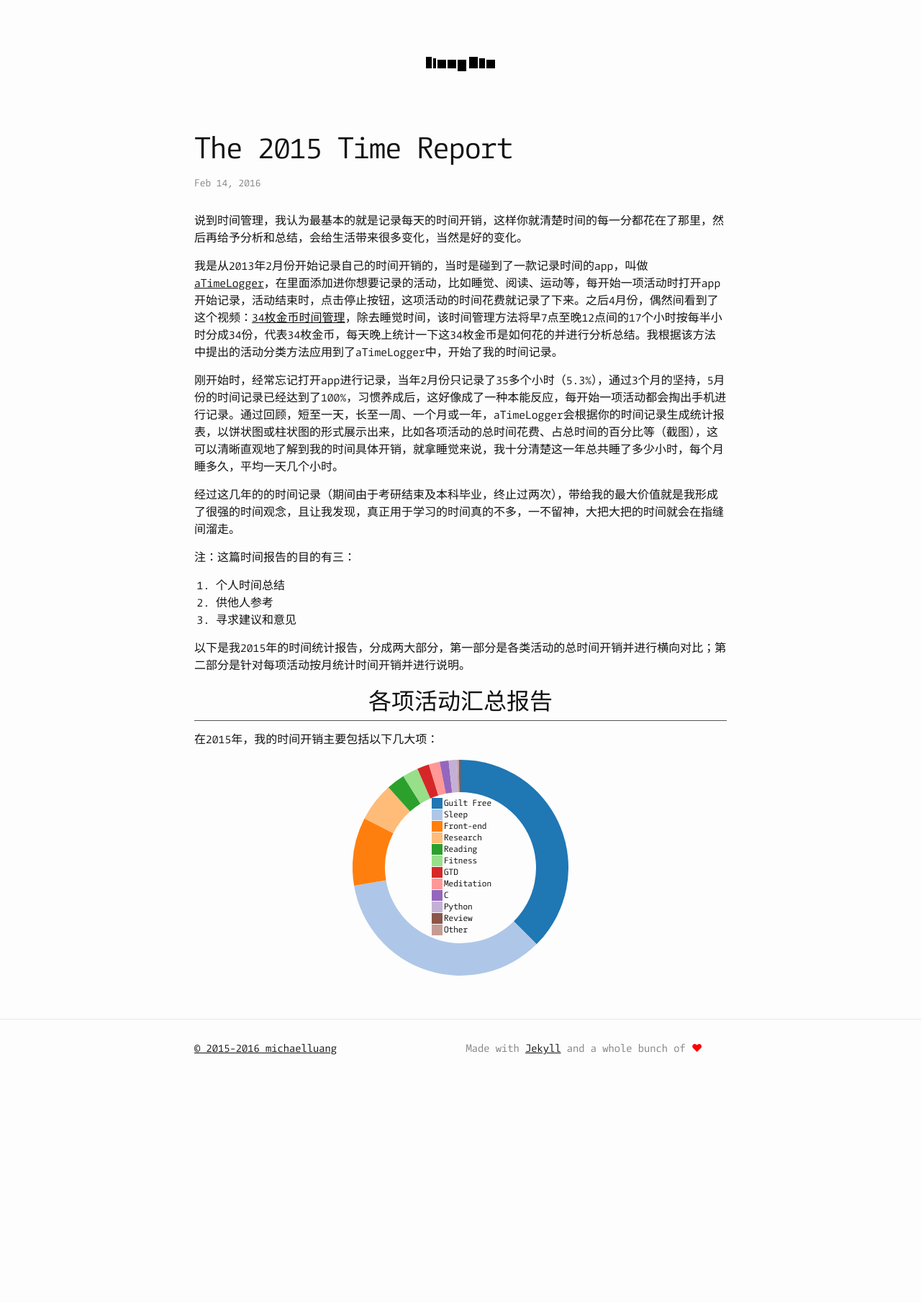
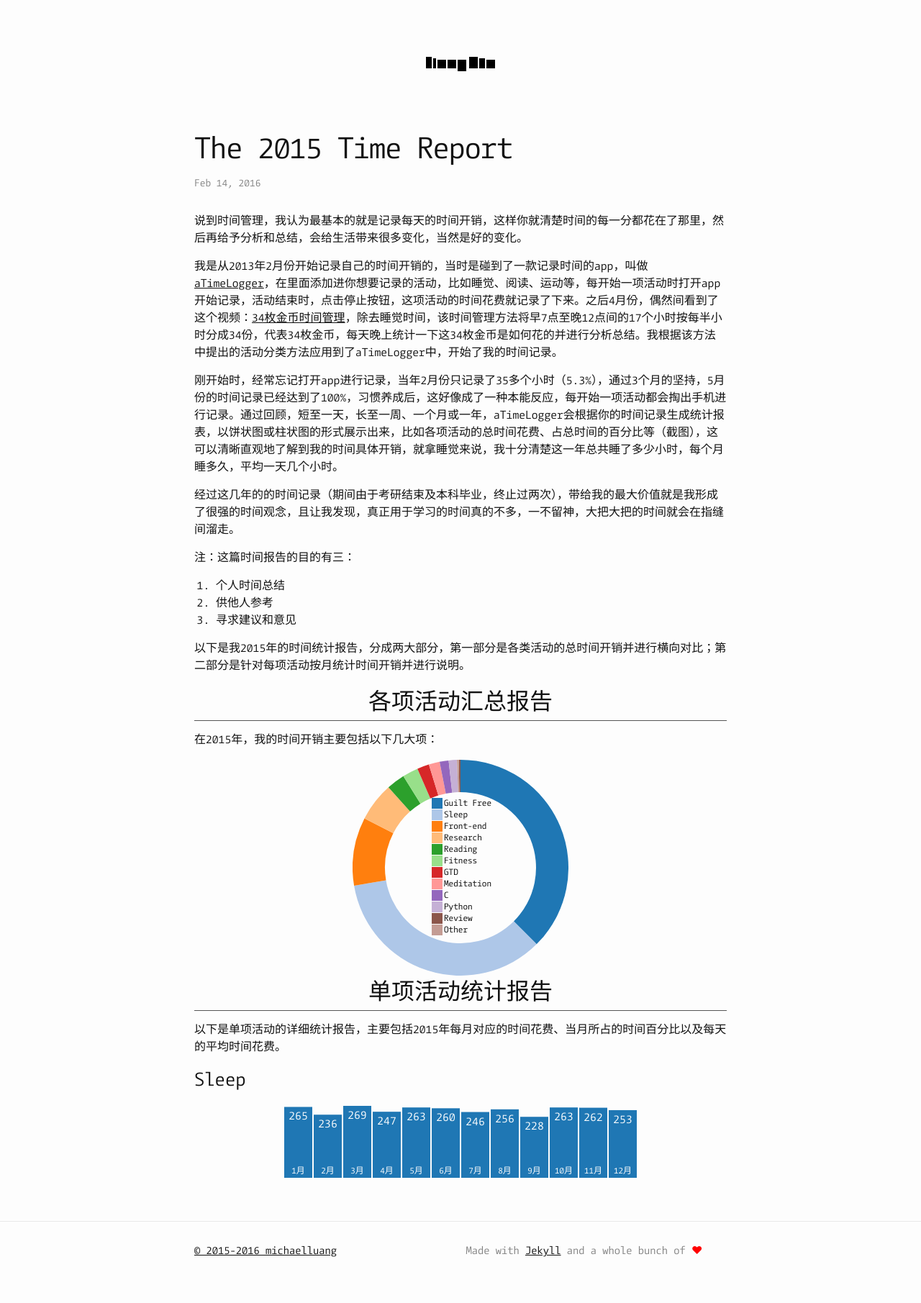
Before and after one commit to michaelluang/michaelluang.github.io, a Jekyll site: the page built from _posts/2016-02-14-the-2015-time-report.markdown, in a window 1280 px wide. Shown: the whole page at 72% size. Built offline with Jekyll 4.4.1, drawn with Linux system fonts in a browser that asks for light colours; before the commit the page ends 1530 px from its top, so only the background shows below that.

Commit message:
Updated: Time report for sleep

```diff
--- a/_posts/2016-02-14-the-2015-time-report.markdown
+++ b/_posts/2016-02-14-the-2015-time-report.markdown
@@ -28,3 +28,13 @@ date: 2016-02-14 23:38:10 +0800
 <div id="chart"></div>
 <script src="//d3js.org/d3.v3.min.js" charset="utf-8"></script>
 <script src="{{ site.baseurl }}/assets/js/report.js" charset="utf-8"></script>
+
+## 单项活动统计报告
+
+以下是单项活动的详细统计报告，主要包括2015年每月对应的时间花费、当月所占的时间百分比以及每天的平均时间花费。
+
+### Sleep
+
+
+<div id="sleep1"></div>
+<script src="{{ site.baseurl }}/assets/js/sleep.js" charset="utf-8"></script>
--- a/assets/css/report.css
+++ b/assets/css/report.css
@@ -25,3 +25,19 @@
 #chart rect.disabled {
   fill: transparent !important;
 }
+#sleep1 {
+  height: 100px;
+  width: 500px;
+  margin: 0 auto;
+}
+
+.axis path,
+.axis line {
+  fill: none;
+  stroke: none;
+  shape-rendering: crispEdges;
+}
+.axis text {
+  font-size: 12px;
+  fill: #fff;
+}
--- /dev/null
+++ b/assets/js/sleep.js
@@ -0,0 +1,57 @@
+(function(d3) {
+    'use strict';
+
+    var w = 500; // width
+    var h = 100; // height
+    var barPadding = 1; // space betweeen bars
+
+    var dataset = [265, 236, 269, 247, 263, 260,
+                   246, 256, 228, 263, 262, 253];
+    // scales
+    var xScale = d3.scale.ordinal()
+        .domain(d3.range(dataset.length))
+        .rangeRoundBands([0, w], 0.05);
+
+    var yScale = d3.scale.linear()
+        .domain([0, d3.max(dataset)])
+        .range([0, h]);
+
+    // create SVG element
+    var svg = d3.select('#sleep1')
+      .append('svg')
+        .attr('width', w)
+        .attr('height', h);
+
+    svg.selectAll('rect')
+        .data(dataset)
+        .enter()
+        .append('rect')
+        .attr('x', function(d, i) { return xScale(i); })
+        .attr('y', function(d) { return h - yScale(d); })
+        .attr('width', xScale.rangeBand())
+        .attr('height', function(d) { return yScale(d); })
+        .attr('fill', '#1f77b4');
+
+    // add labels
+    svg.selectAll('text')
+        .data(dataset)
+        .enter()
+        .append('text')
+        .text(function(d) {return d; })
+        .attr('text-anchor', 'middle')
+        .attr('x', function(d, i) { return xScale(i) + xScale.rangeBand() / 2; })
+        .attr('y', function(d) { return h - yScale(d) + 18; })
+        .attr('fill', 'white');
+
+    // add x Axis
+    var xAxis = d3.svg.axis()
+        .scale(xScale)
+        .tickSize(0)
+        .tickPadding(6)
+        .tickFormat(function(d, i) { return i + 1 + "月"; })
+        .orient('top');
+    svg.append('g')
+        .attr('transform', 'translate(0, ' + h  + ')')
+        .attr('class', 'axis')
+        .call(xAxis);
+})(window.d3);
```
